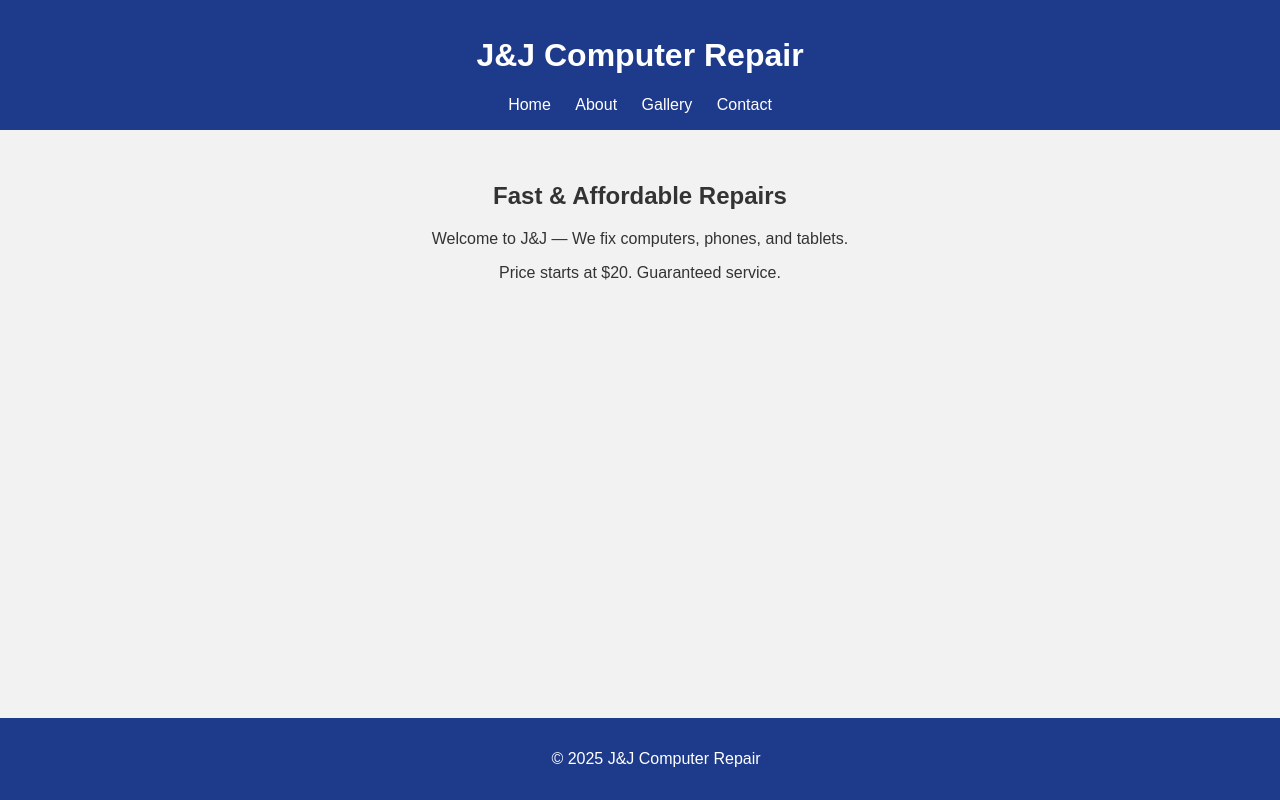
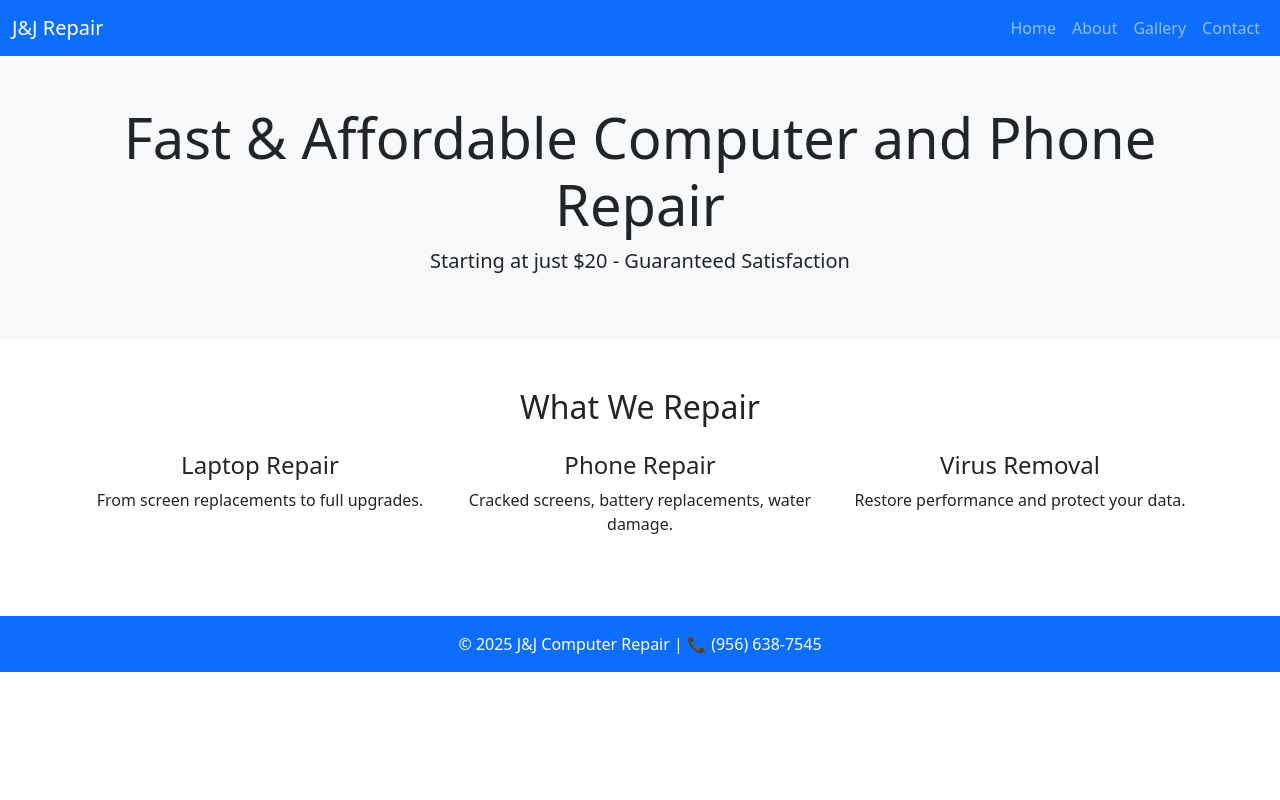
Before and after one commit to LettuceHead101/LettuceHead101.github.io, a plain HTML site: page index.html in a window 1280 px wide. Drawn offline with nearby package versions, Linux system fonts and the light colour scheme.

Commit message:
Remade homepage and replaced styling for bootstrap

```diff
--- a/index.html
+++ b/index.html
@@ -3,29 +3,65 @@
 <html lang="en">
 <head>
   <meta charset="UTF-8" />
-  <meta name="viewport" content="width=device-width, initial-scale=1.0" />
+  <meta name="viewport" content="width=device-width, initial-scale=1" />
   <title>J&J Computer Repair</title>
+  <link href="https://cdn.jsdelivr.net/npm/bootstrap@5.3.2/dist/css/bootstrap.min.css" rel="stylesheet">
   <link rel="stylesheet" href="style.css" />
 </head>
 <body>
-  <header>
-    <h1>J&J Computer Repair</h1>
-    <nav>
-      <a href="index.html">Home</a>
-      <a href="about.html">About</a>
-      <a href="gallery.html">Gallery</a>
-      <a href="contact.html">Contact</a>
-    </nav>
+
+  <!-- Navbar -->
+  <nav class="navbar navbar-expand-lg navbar-dark bg-primary">
+    <div class="container-fluid">
+      <a class="navbar-brand" href="#">J&J Repair</a>
+      <button class="navbar-toggler" type="button" data-bs-toggle="collapse" data-bs-target="#navbarNav">
+        <span class="navbar-toggler-icon"></span>
+      </button>
+      <div class="collapse navbar-collapse" id="navbarNav">
+        <ul class="navbar-nav ms-auto">
+          <li class="nav-item"><a class="nav-link" href="index.html">Home</a></li>
+          <li class="nav-item"><a class="nav-link" href="about.html">About</a></li>
+          <li class="nav-item"><a class="nav-link" href="gallery.html">Gallery</a></li>
+          <li class="nav-item"><a class="nav-link" href="contact.html">Contact</a></li>
+        </ul>
+      </div>
+    </div>
+  </nav>
+
+  <!-- Hero Section -->
+  <header class="bg-light text-center py-5">
+    <div class="container">
+      <h1 class="display-4">Fast & Affordable Computer and Phone Repair</h1>
+      <p class="lead">Starting at just $20 - Guaranteed Satisfaction</p>
+    </div>
   </header>
 
-  <main>
-    <h2>Fast & Affordable Repairs</h2>
-    <p>Welcome to J&J — We fix computers, phones, and tablets.</p>
-    <p>Price starts at $20. Guaranteed service.</p>
-  </main>
+  <!-- Services -->
+  <section class="py-5 text-center">
+    <div class="container">
+      <h2 class="mb-4">What We Repair</h2>
+      <div class="row">
+        <div class="col-md-4 mb-3">
+          <h4>Laptop Repair</h4>
+          <p>From screen replacements to full upgrades.</p>
+        </div>
+        <div class="col-md-4 mb-3">
+          <h4>Phone Repair</h4>
+          <p>Cracked screens, battery replacements, water damage.</p>
+        </div>
+        <div class="col-md-4 mb-3">
+          <h4>Virus Removal</h4>
+          <p>Restore performance and protect your data.</p>
+        </div>
+      </div>
+    </div>
+  </section>
 
-  <footer>
-    <p>&copy; 2025 J&J Computer Repair</p>
+  <!-- Footer -->
+  <footer class="bg-primary text-white text-center py-3">
+    <p class="mb-0">&copy; 2025 J&J Computer Repair | 📞 (956) 638-7545</p>
   </footer>
+
+  <script src="https://cdn.jsdelivr.net/npm/bootstrap@5.3.2/dist/js/bootstrap.bundle.min.js"></script>
 </body>
 </html>
--- a/style.css
+++ /dev/null
@@ -1,36 +0,0 @@
-/* style.css */
-body {
-    font-family: Arial, sans-serif;
-    margin: 0;
-    padding: 0;
-    background: #f2f2f2;
-    color: #333;
-  }
-
-  header {
-    background-color: #1e3a8a;
-    color: white;
-    padding: 1rem;
-    text-align: center;
-  }
-
-  nav a {
-    margin: 0 10px;
-    color: white;
-    text-decoration: none;
-  }
-
-  main {
-    padding: 2rem;
-    text-align: center;
-  }
-
-  footer {
-    background-color: #1e3a8a;
-    color: white;
-    text-align: center;
-    padding: 1rem;
-    position: fixed;
-    bottom: 0;
-    width: 100%;
-  }
```
